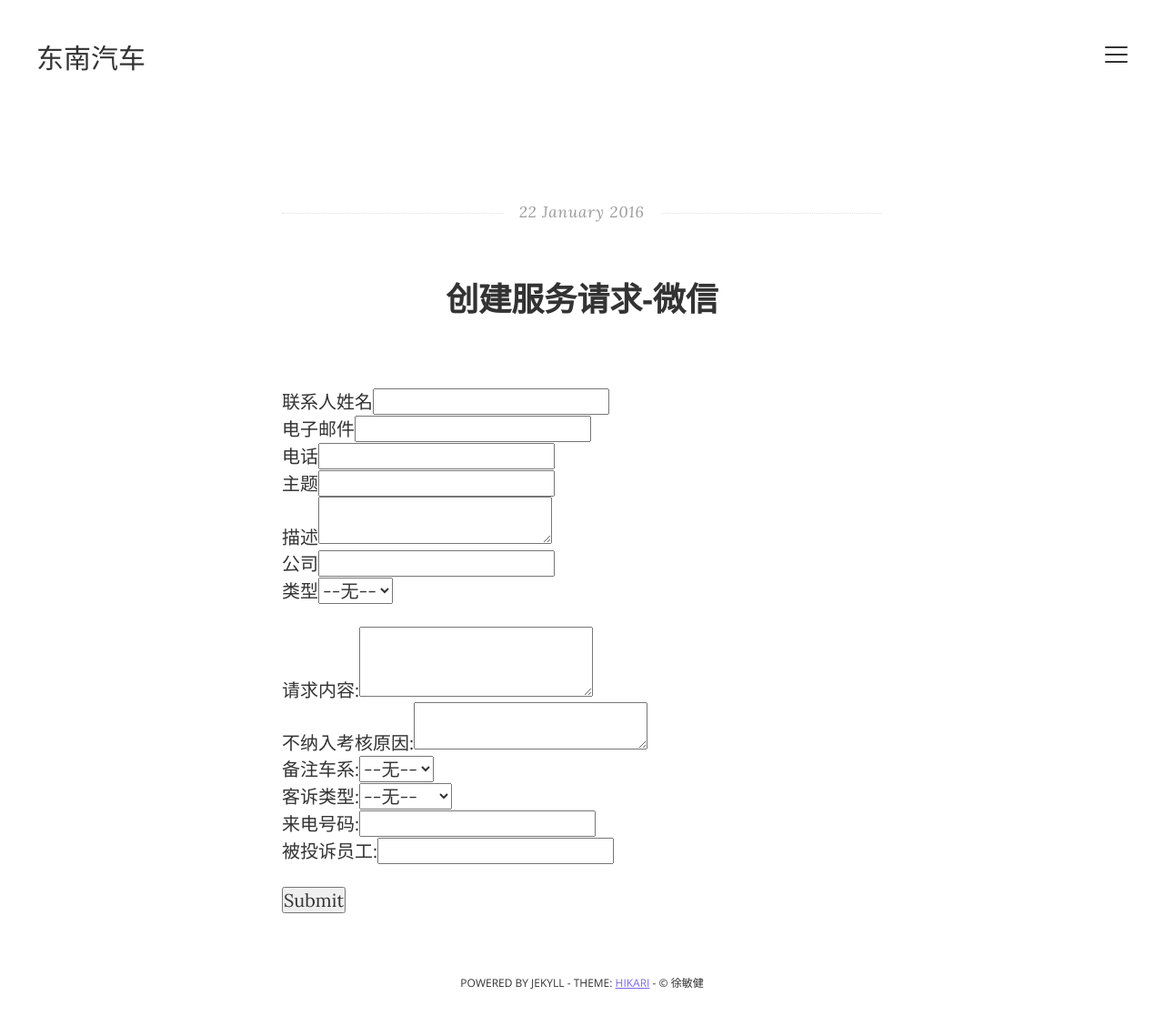
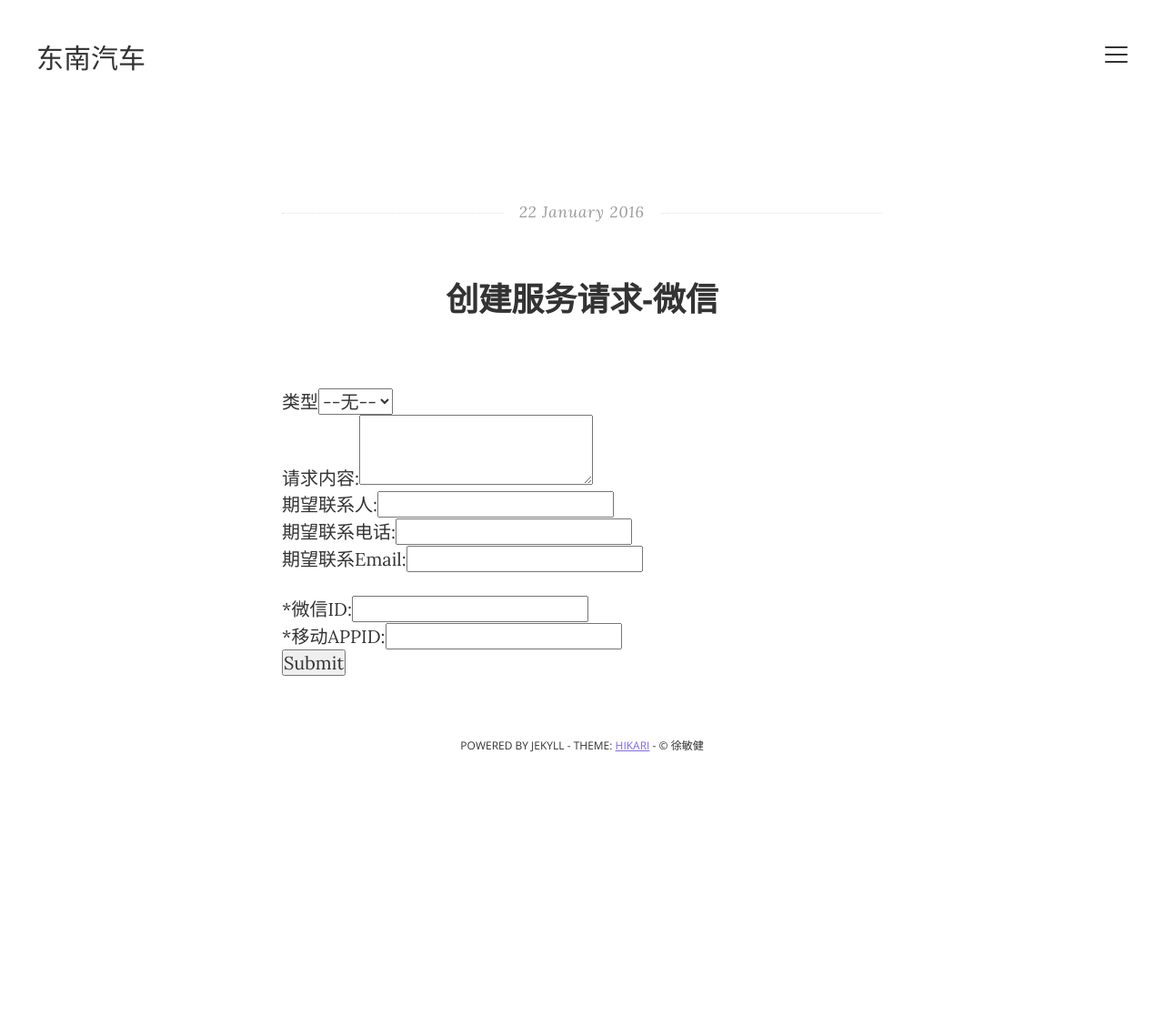
Before and after one commit to sesmond/blog_yin, a Jekyll site: the page built from _posts/2016-01-22-createCase2.html, in a window 1280 px wide. Shown: the whole page at 91% size. Built offline with Jekyll 4.4.1, drawn with Linux system fonts in a browser that asks for light colours; after the commit the page ends 900 px from its top, so only the background shows below that.

Commit message:
Update 2016-01-22-createCase2.html

```diff
--- a/_posts/2016-01-22-createCase2.html
+++ b/_posts/2016-01-22-createCase2.html
@@ -3,10 +3,10 @@
 title:  "创建服务请求-微信"
 date:   2016-01-22 16:57:51
 ---
+
 <!--  ----------------------------------------------------------------------  -->
 <!--  注意：请将以下 <FORM> 元素添加到您的网页中。                                              -->
 <!--  ----------------------------------------------------------------------  -->
-
 
 <form action="https://cs5.salesforce.com/servlet/servlet.WebToCase?encoding=UTF-8" method="POST">
 
@@ -20,46 +20,18 @@
 <!--  value="minxu-c@deloitte.com.cn">                                        -->
 <!--  ----------------------------------------------------------------------  -->
 
-<label for="name">联系人姓名</label><input  id="name" maxlength="80" name="name" size="20" type="text" /><br>
-
-<label for="email">电子邮件</label><input  id="email" maxlength="80" name="email" size="20" type="text" /><br>
-
-<label for="phone">电话</label><input  id="phone" maxlength="40" name="phone" size="20" type="text" /><br>
-
-<label for="subject">主题</label><input  id="subject" maxlength="80" name="subject" size="20" type="text" /><br>
-
-<label for="description">描述</label><textarea name="description"></textarea><br>
-
-<label for="company">公司</label><input  id="company" maxlength="80" name="company" size="20" type="text" /><br>
-
 <label for="type">类型</label><select  id="type" name="type"><option value="">--无--</option><option value="投诉">投诉</option>
 <option value="咨询">咨询</option>
 <option value="其他">其他</option>
 </select><br>
 
-<label for="status" style="display:none;">状态</label><select  id="status" name="status" style="display:none;"><option value="">--无--</option><option value="新建">新建</option>
-<option value="处理中">处理中</option>
-<option value="待审核">待审核</option>
-<option value="审核通过">审核通过</option>
-<option value="已结案">已结案</option>
-<option value="已关闭">已关闭</option>
-</select><br>
-
 请求内容:<textarea  id="00NO00000021wVv" name="00NO00000021wVv" rows="3" type="text" wrap="soft"></textarea><br>
 
-不纳入考核原因:<textarea  id="00NO00000022kYV" name="00NO00000022kYV" type="text" wrap="soft"></textarea><br>
+期望联系人:<input  id="00NO00000022oBQ" maxlength="30" name="00NO00000022oBQ" size="20" type="text" /><br>
 
-备注车系:<select  id="00NO00000022kfW" name="00NO00000022kfW" title="备注车系"><option value="">--无--</option><option value="DX7">DX7</option>
-</select><br>
+期望联系电话:<input  id="00NO00000022oBa" maxlength="40" name="00NO00000022oBa" size="20" type="text" /><br>
 
-客诉类型:<select  id="00NO00000022lZP" name="00NO00000022lZP" title="客诉类型"><option value="">--无--</option><option value="大客户">大客户</option>
-<option value="DX7投诉">DX7投诉</option>
-<option value="媒体曝光">媒体曝光</option>
-</select><br>
-
-来电号码:<input  id="00NO00000022oBL" maxlength="40" name="00NO00000022oBL" size="20" type="text" /><br>
-
-被投诉员工:<input  id="00NO00000022vW6" maxlength="255" name="00NO00000022vW6" size="20" type="text" /><br>
+期望联系Email:<input  id="00NO00000022oBp" maxlength="80" name="00NO00000022oBp" size="20" type="text" /><br>
 
 <!--*集成来源:-->
 <select  id="00NO000000236qH" name="00NO000000236qH" title="*集成来源" style="display:none;">
@@ -69,6 +41,10 @@
 <option value="微信" selected = "selected">微信</option>
 </select><br>
 
+*微信ID:<input  id="00NO000000239Yz" maxlength="50" name="00NO000000239Yz" size="20" type="text" /><br>
+
+*移动APPID:<input  id="00NO000000239Z4" maxlength="50" name="00NO000000239Z4" size="20" type="text" /><br>
+
 <input type="submit" name="submit">
 
 </form>
```
